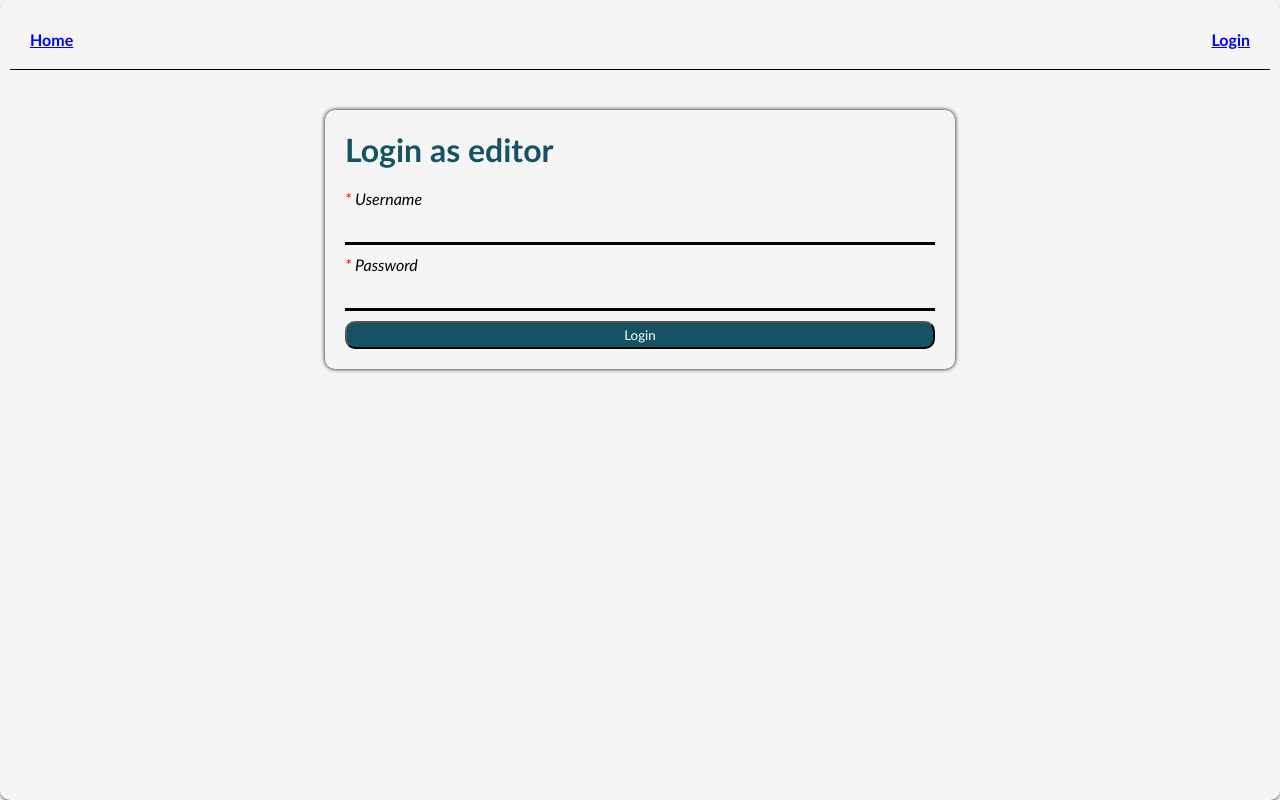
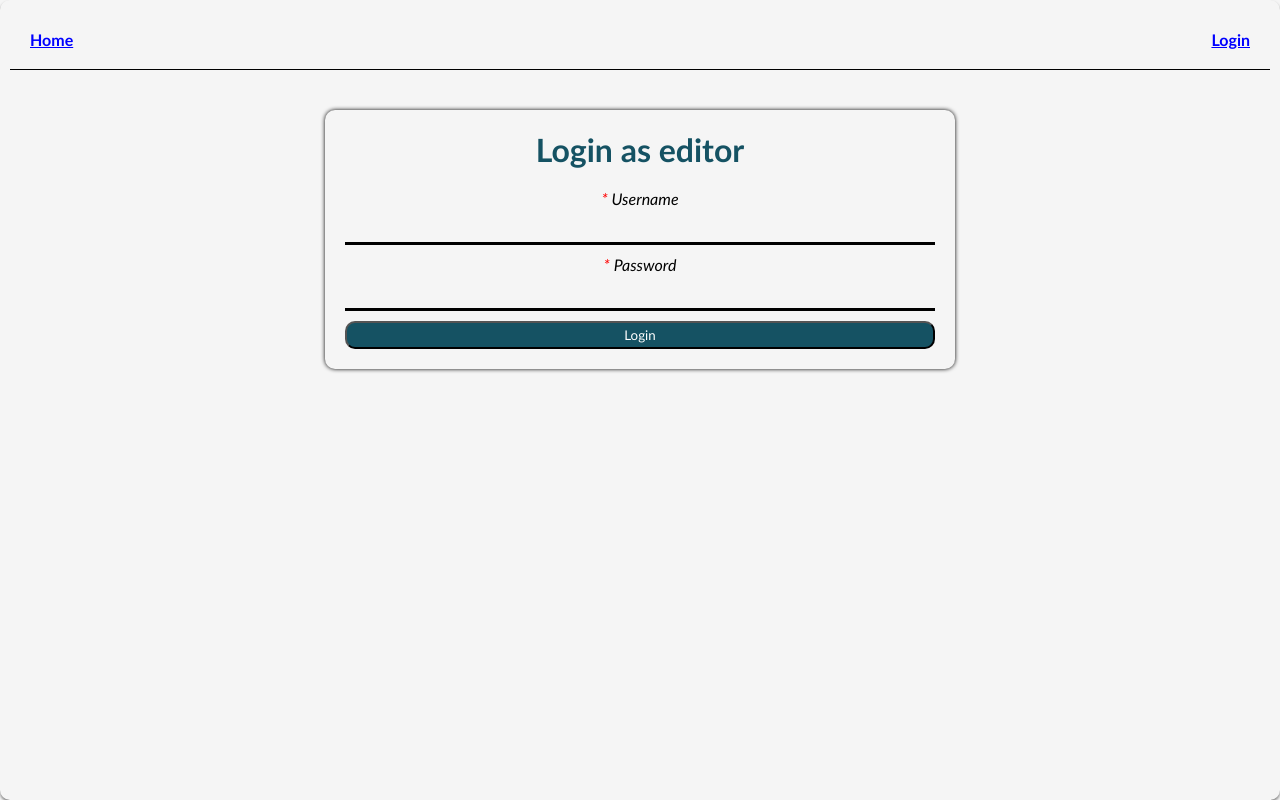
Before and after one commit to gabrielhzgr/blog-edit, a React (Vite) app: page /login in a window 1280 px wide. Built offline with nearby package versions, Linux system fonts and the light colour scheme.

Commit message:
refactor: Simplified Login logic

```diff
--- a/src/Providers/AuthProvider.jsx
+++ b/src/Providers/AuthProvider.jsx
@@ -13,7 +13,7 @@ function AuthProvider({ children }) {
   const [token, setToken] = useState(
     localToken ? JSON.parse(localToken) : null,
   );
-
+  const [isPending, setPending] = useState(false);
   const [error, setError] = useState(null);
 
   console.log(token);
@@ -26,18 +26,28 @@ function AuthProvider({ children }) {
   }
 
   async function login(credentials) {
+    try {
       const result = await api.user.login(credentials);
       if (result.error) {
         setError(result.error);
         setUser(null);
         setToken(null);
+        setPending(false);
       } else {
         localStorage.setItem("user", JSON.stringify(result.user));
         localStorage.setItem("token", JSON.stringify(result.token));
+        setError(null);
         setUser(result.user);
         setToken(result.token);
+        setPending(false);
+        router.navigate("/posts");
+      }
+    } catch (err) {
+      setError(err);
       setError(null);
-      router.navigate("/posts");
+      setUser(null);
+      setToken(null);
+      setPending(false);
     }
   }
 
@@ -53,7 +63,7 @@ function AuthProvider({ children }) {
 
   return (
     <AuthContext
-      value={{ user, setUser, token, error, setError, login, logout }}
+      value={{ user, token, error, isPending, setPending, login, logout }}
     >
       {children}
     </AuthContext>
--- a/src/api/api.js
+++ b/src/api/api.js
@@ -131,7 +131,7 @@ class User extends API {
 }
 
 //const baseUrl = import.meta.env.VITE_BLOG_API_URL;
-const baseUrl = import.meta.env.VITE_DEV_API_URL;
+const baseUrl = import.meta.env.VITE_BLOG_API_URL;
 const user = new User(baseUrl);
 const post = new Post(baseUrl);
 
--- a/src/index.css
+++ b/src/index.css
@@ -29,6 +29,7 @@ a:visited {
 h1,
 h2 {
   color: var(--main-color);
+  text-align: center;
 }
 
 a:hover body,
@@ -79,6 +80,7 @@ form label {
   flex-direction: column;
   gap: 5px;
   font-style: italic;
+  text-align: center;
 }
 
 button {
--- a/src/routes/Login/Login.jsx
+++ b/src/routes/Login/Login.jsx
@@ -8,25 +8,17 @@ function Login() {
   const [username, setUserName] = useState("");
   const [password, setPassword] = useState("");
 
-  const { login, user, setUser, error, setError } = useAuth();
-  const [isPending, setPending] = useState(false);
-
-  useEffect(() => {
-    if (isPending) {
-      if (user || error) {
-        setPending(false);
-      } else {
-        login({ username, password });
-      }
-    }
-  }, [isPending, user, error]);
+  const { login, error, isPending, setPending } = useAuth();
 
   async function handleSubmit(e) {
-    e.preventDefault();
-    e.target.querySelector("button").disabled = true;
-    setPending(true);
-    setError(null);
-    setUser(null);
+    try {
+      e.preventDefault();
+      e.target.querySelector("button").disabled = true;
+      setPending(true);
+      login({ username, password });
+    } catch (err) {
+      console.log(err);
+    }
   }
 
   const button = isPending ? (
```
Also changed, not shown: 1 other file (tests, documents, lock files or other folders). Lines whose indentation alone changed are shown as unchanged.
